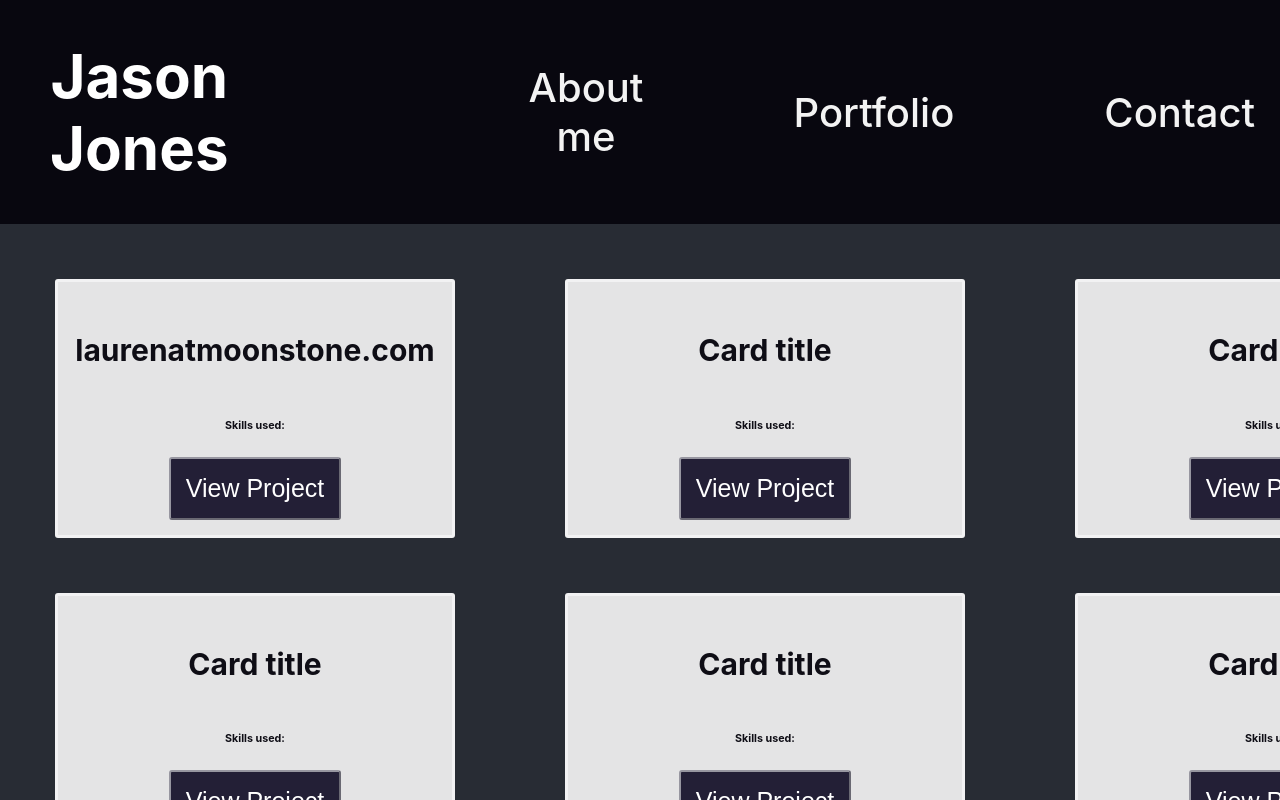
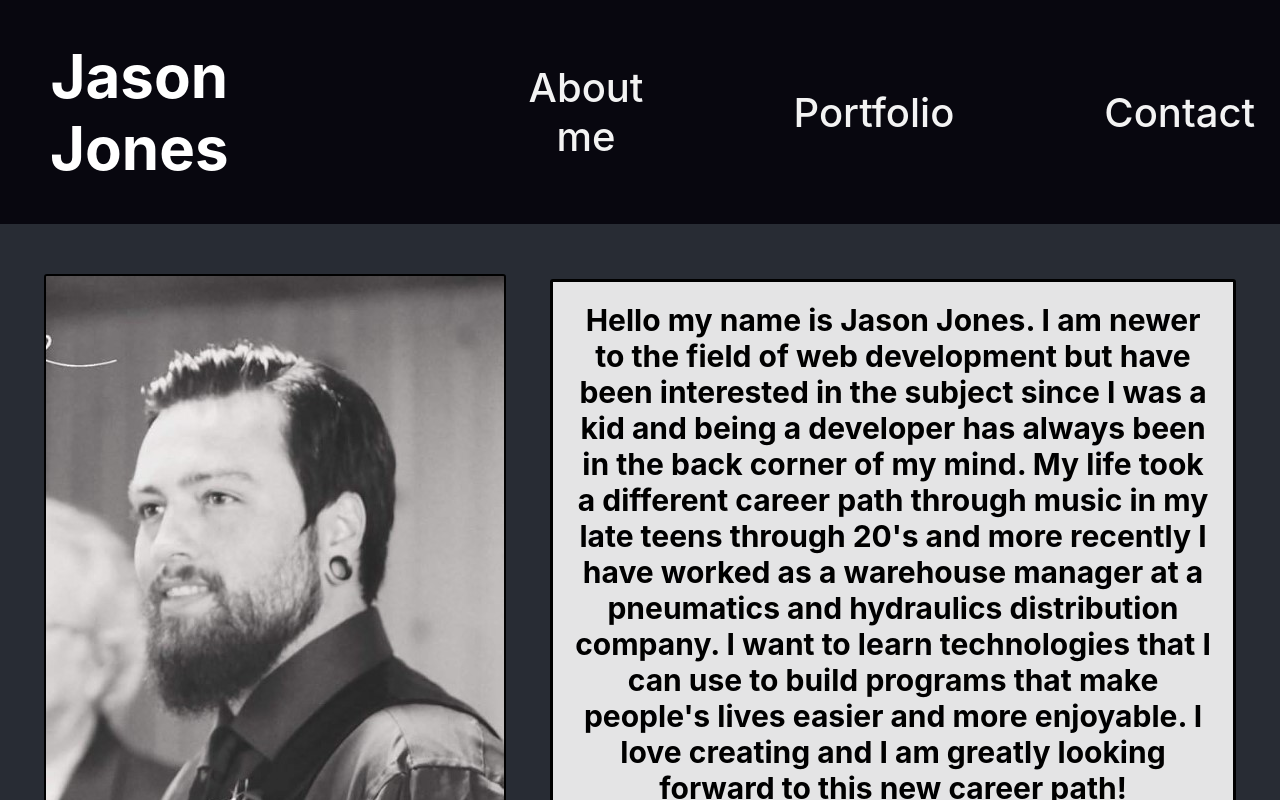
Before and after one commit to jace0fbass/j-jones-2023, a React (Create React App) app: page / in a window 1280 px wide. Shown: the top 800 px of the page. Built offline with nearby package versions, Linux system fonts and the light colour scheme.

Commit message:
Added AboutMe.js.

```diff
--- a/src/css/App.css
+++ b/src/css/App.css
@@ -63,14 +63,20 @@ border-color: rgba(255, 255, 255, 0.532);
 #singleProj {
   margin: 55px;
   width: 25rem;
+  transition: transform .5s;
 }
+
+#singleProj:hover {
+    transform: rotate(2deg);
+  }
+
 #headerStyle {
 display: flex;
 justify-content: space-evenly;
 }
 #maName {
   display: flex;
-  align-items: start;
+  align-items: flex-start;
   padding-left: 50px;
 }
 #navigate {
@@ -94,3 +100,26 @@ justify-content: space-evenly;
 #cIcon {
   padding: 20px
 }
+
+#headshot {
+  border-radius: 3px;
+  border-style: solid;
+  border-width: 2px;
+  background-color: rgba(6, 5, 13, 0.921);
+  margin-top: 25px;
+}
+#bio {
+  max-width: 50%;
+  font-size: 30px;
+  border-style: solid;
+  border-radius: 3px;
+  padding: 20px;
+  margin-left: 0px;
+  background-color: rgba(245, 245, 245, 0.92)
+}
+#AboutMe {
+  display: flex;
+  justify-content: space-evenly;
+margin-top: 25px;
+margin-bottom: 15px;
+}
--- a/src/js/App.js
+++ b/src/js/App.js
@@ -2,17 +2,19 @@ import "../css/App.css";
 import Header from "./components/Header";
 import Portfolio from "./components/Portfolio";
 import Contact from "./components/Contact";
+import AboutMe from "./components/AboutMe";
+import Resume from "./components/Resume";
 
 export default function App() {
   return (
     <div className="App">
       <header className="App-header">
-       <Header />
+        <Header />
       </header>
-       <Portfolio />
-      <div>
-       <Contact />
-       </div>
+      <AboutMe />
+      <Portfolio />
+      <Contact />
+      <Resume />
     </div>
   );
 }
--- /dev/null
+++ b/src/js/components/AboutMe.js
@@ -0,0 +1,13 @@
+import React from "react";
+import '../../css/App.css'
+import headshot from '../../images/Screenshot_20220927-170400_DuckDuckGo.jpg'
+
+export default function AboutMe() {
+    return (
+    <div id="AboutMe">
+        <img id="headshot" src={headshot} alt="Jason Jones"/>
+        <p id="bio"><strong>Hello my name is Jason Jones. I am newer to the field of web development but have been interested in the subject since I was a kid and being a developer has always been in the back corner of my mind. My life took a different career path through music in my late teens through 20's and more recently I have worked as a warehouse manager at a pneumatics and hydraulics distribution company. I want to learn technologies that I can use to build programs that make people's lives easier and more enjoyable. I love creating and I am greatly looking forward to this new career path!
+            </strong></p>
+        </div>
+    )
+}
--- a/src/js/components/Header.js
+++ b/src/js/components/Header.js
@@ -1,22 +1,25 @@
 import React from "react";
 import '../../css/App.css'
-
+import about from './AboutMe'
+import contact from './Contact'
+import portfolio from './Portfolio'
+import resume from './Resume'
 export default function Header() {
     return (
         <div id="headerStyle">
         <h1 id="maName">Jason Jones</h1>
      <div id="navigate">
      <div>
-        <a id="navigate" href="">About me</a>
+        <a id="navigate" href={about}>About me</a>
      </div>
      <div>
-        <a id="navigate" href="">Portfolio</a>
+        <a id="navigate" href={portfolio}>Portfolio</a>
      </div>
      <div>
-        <a id="navigate" href="">Contact</a>
+        <a id="navigate" href={contact}>Contact</a>
      </div>
      <div>
-        <a id="navigate" href="">Resume</a>
+        <a id="navigate" href={resume}>Resume</a>
      </div>
 </div>
         </div>
```
Also changed, not shown: src/js/components/Resume.js (+9 -0 lines), src/images/Screenshot_20220927-170400_DuckDuckGo.jpg (added), src/js/components/IndexBio.js (deleted).
